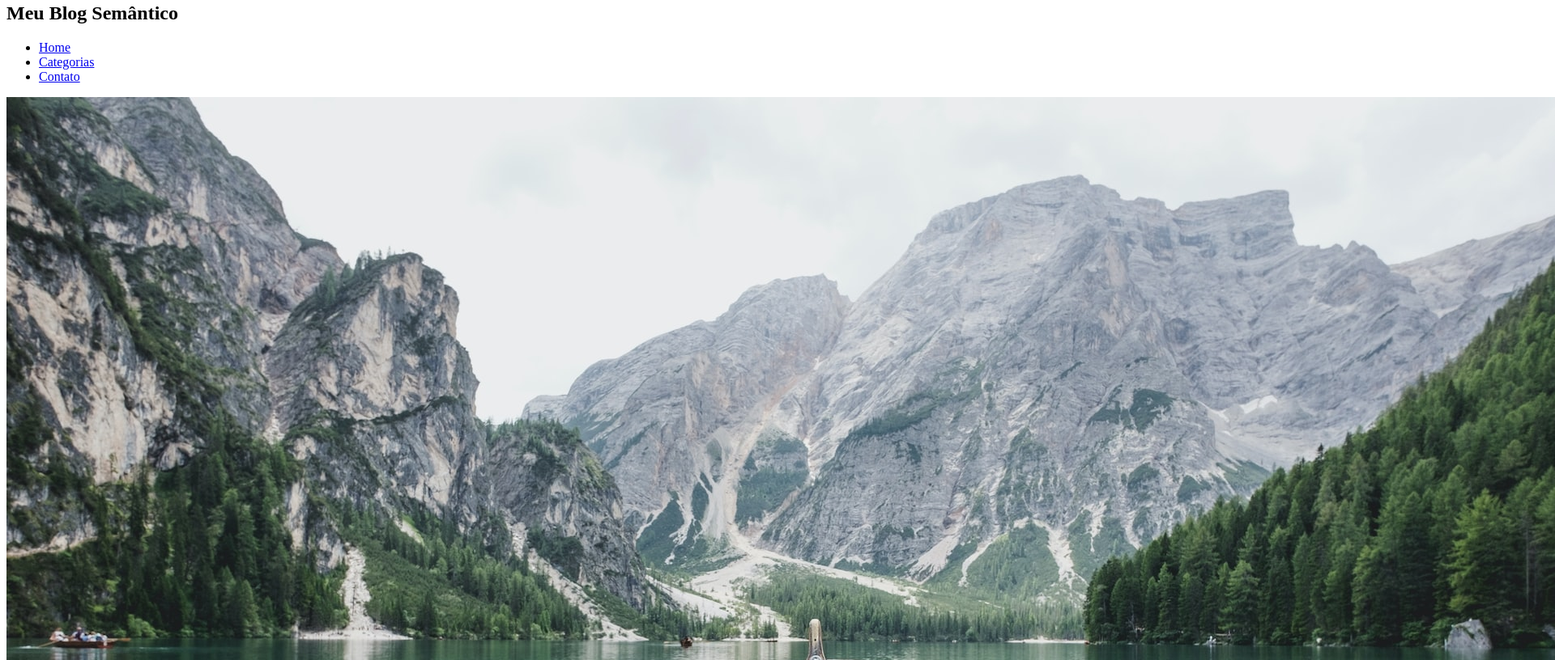
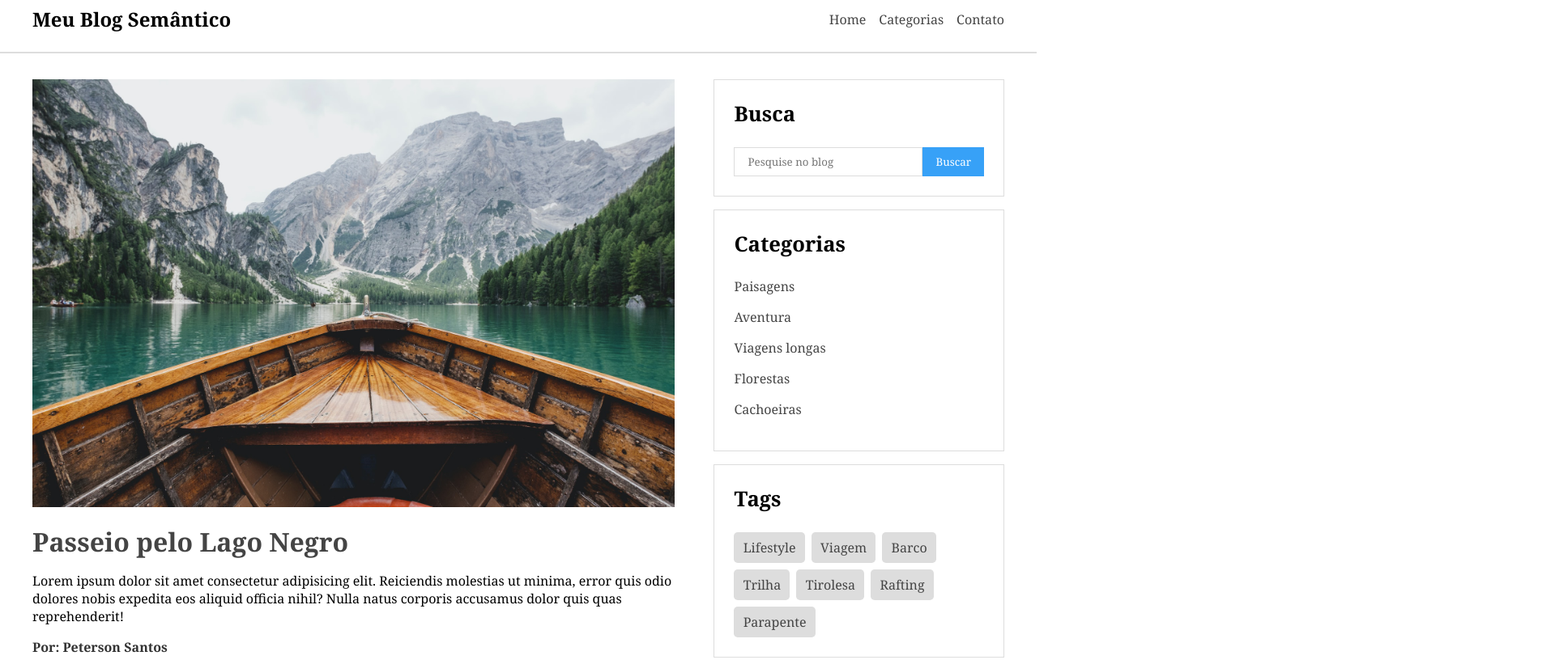
Before and after one commit to Petersonsantos19/5_Blog-Semantico, a plain HTML site: page index.html in a window 1280 px wide. Shown: the part 17-833 px from the top of the page at 81% size, 1920 px wide, since content can reach past the window. Drawn offline with Linux system fonts and the light colour scheme.

Commit message:
Finalizando o projeto

```diff
--- a/css/styles.css
+++ b/css/styles.css
@@ -1,3 +1,147 @@
-h1 {
-    color: red;
+/* GERAL */
+* {
+    padding: 0;
+    margin: 0;
+    font-family: georgia;
 }
+
+ul {
+    list-style: none;
+}
+
+a {
+    text-decoration: none;
+    color: #444;
+    transition: 0.4s;
+}
+
+a:hover {
+    color: #37a1f7;
+}
+
+/* Navbar */
+#navbar {
+    padding: 1.5rem 2.5rem;
+    border-bottom: 2px solid #ddd;
+}
+
+#navbar-inner {
+    display: flex;
+    justify-content: space-between;
+    align-items: center;
+    max-width: 1200px;
+    margin: 0 auto;
+}
+
+#nav-links {
+    display: flex;
+    gap: 1rem;
+}
+
+/* conteudo principal */
+.container {
+    display: flex;
+    gap: 3rem;
+    padding: 2rem 2.5rem;
+    max-width: 1200px;
+    margin: 0 auto;
+}
+
+#posts-container {
+    flex: 3 1 0;
+}
+
+.post {
+    margin-bottom: 2.5rem;
+}
+
+.post img {
+    width: 100%;
+    margin-bottom: 1rem;
+}
+
+.title,
+.description,
+.author {
+    margin-bottom: 1rem;
+}
+
+.title {
+    font-size: 2rem;
+}
+
+.author {
+    color: #333;
+    font-weight: bold;
+}
+
+/* barra lateral */
+#sidebar {
+    flex: 1 1 0;
+}
+
+#serch-bar,
+#categories,
+#tags {
+    padding: 1.5rem;
+    border: 1px solid #ddd;
+    margin-bottom: 1rem;
+}
+
+#serch-bar h4,
+#categories h4,
+#tags h4 {
+    margin-bottom: 1.5rem;
+    font-size: 1.6rem;
+}
+
+#serch-bar form {
+    display: flex;
+}
+
+#serch-bar input {
+    padding: 0.5rem 1rem;
+    border: 1px solid #ddd;
+}
+
+#serch-bar input[type="submit"] {
+    cursor: pointer;
+    background-color: #37a1f7;
+    color: #fff;
+    border: none;
+}
+
+#categories li {
+    margin-bottom: 1rem;
+}
+
+#tags-container {
+    display: flex;
+    flex-wrap: wrap;
+    gap: 0.5rem;
+}
+
+#tags-container  a {
+    background-color: #ddd;
+    padding: 0.5rem 0.7rem;
+    border-radius: 0.3rem;
+}
+
+/* Rodape*/
+#footer {
+    border-top: 2px solid #ddd;
+    padding: 3rem;
+    text-align: center;
+}
+
+#footer h2,
+#footer p {
+    margin-bottom: 1rem;
+}
+
+/* Responsivo*/
+@media (max-width: 450px) {
+    .container {
+        flex-wrap: wrap;
+    }
+}
--- a/index.html
+++ b/index.html
@@ -27,6 +27,7 @@
                 <p class="description">
                     Lorem ipsum dolor sit amet consectetur adipisicing elit. Reiciendis molestias ut minima, error quis odio dolores nobis expedita eos aliquid officia nihil? Nulla natus corporis accusamus dolor quis quas reprehenderit!
                 </p>
+                <p class="author">Por: Peterson Santos</p>
                 <a href="#">Ler mais</a>
             </article>
             <article class="post">
@@ -35,6 +36,7 @@
                 <p class="description">
                     Lorem ipsum dolor sit amet consectetur adipisicing elit. Reiciendis molestias ut minima, error quis odio dolores nobis expedita eos aliquid officia nihil? Nulla natus corporis accusamus dolor quis quas reprehenderit!
                 </p>
+                <p class="author">Por: Peterson Santos</p>
                 <a href="#">Ler mais</a>
             </article>
             <article class="post">
@@ -43,6 +45,7 @@
                 <p class="description">
                     Lorem ipsum dolor sit amet consectetur adipisicing elit. Reiciendis molestias ut minima, error quis odio dolores nobis expedita eos aliquid officia nihil? Nulla natus corporis accusamus dolor quis quas reprehenderit!
                 </p>
+                <p class="author">Por: Peterson Santos</p>
                 <a href="#">Ler mais</a>
             </article>
         </main>
```
